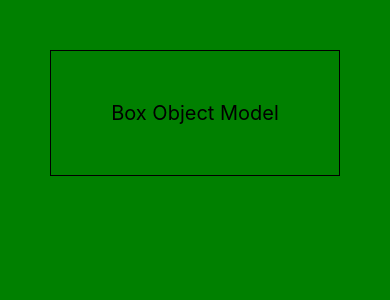
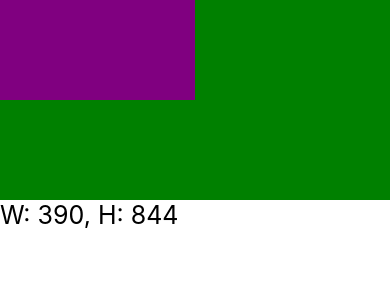
Before and after one commit to ggarciagrau/react-native-counter, a React Native app: screen / in a window 390 px wide. Shown: the top 300 px of the page. Built offline with nearby package versions, Linux system fonts and the light colour scheme.

Commit message:
BoxObjectModel - percentages and useWindowDimensions

```diff
--- a/App.tsx
+++ b/App.tsx
@@ -2,6 +2,7 @@ import {SafeAreaView} from 'react-native';
 import {HelloWorldScreen} from './src/screens/HelloWorldScreen';
 import {CounterScreen} from './src/screens/CounterScreen';
 import {BoxObjectModelScreen} from './src/screens/BoxObjectModelScreen';
+import { DimensionsScreen } from './src/screens/DimensionsScreen';
 
 export const App = () => {
   return (
@@ -9,7 +10,7 @@ export const App = () => {
     style={{
       flex: 1
     }}>
-      <BoxObjectModelScreen />
+      <DimensionsScreen />
     </SafeAreaView>
   );
 };
--- /dev/null
+++ b/src/screens/DimensionsScreen.tsx
@@ -0,0 +1,39 @@
+import {useEffect} from 'react';
+import {View, useWindowDimensions, StyleSheet, Text} from 'react-native';
+
+// const {width, height} = Dimensions.get('window');
+
+export const DimensionsScreen = () => {
+  const {width, height} = useWindowDimensions();
+
+  return (
+    <View>
+      <View style={styles.container}>
+        <View style={{...styles.purpleBox, width: width * 0.50}} />
+        <View style={styles.orangeBox} />
+      </View>
+      <Text style={styles.title}>
+        W: {width}, H: {height}
+      </Text>
+    </View>
+  );
+};
+
+const styles = StyleSheet.create({
+  container: {
+    width: '100%',
+    height: 200,
+    backgroundColor: 'green',
+  },
+  purpleBox: {
+    backgroundColor: 'purple',
+    width: '50%',
+    height: '50%',
+  },
+  orangeBox: {
+    backgroundColor: 'orange',
+  },
+  title: {
+    fontSize: 25,
+  },
+});
```
